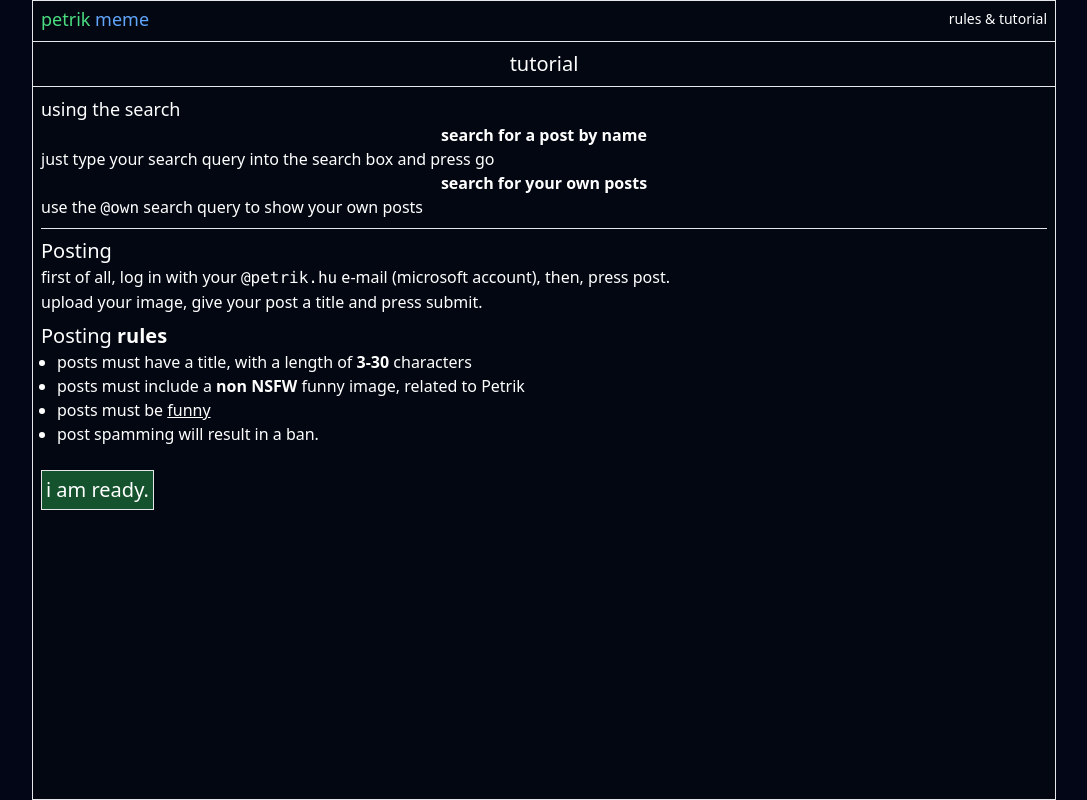
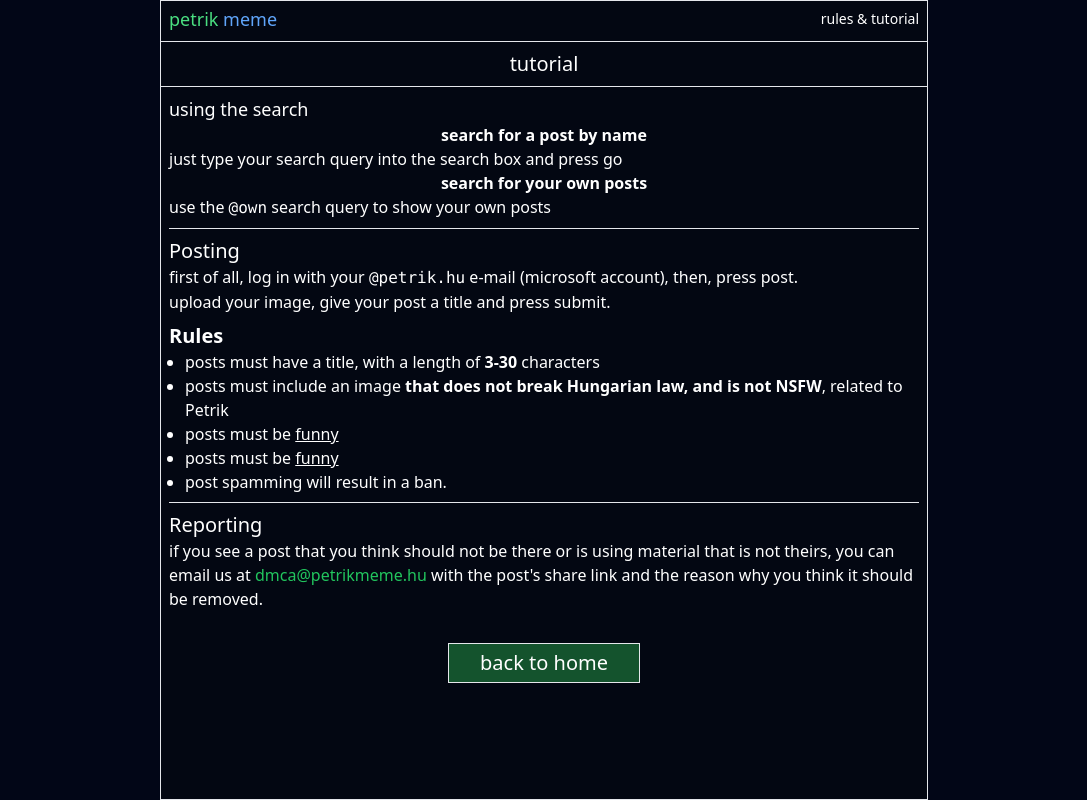
Before and after one commit to vinnie0612/electricboogaloo, a SvelteKit app: page /tutorial in a window 1280 px wide. Shown: the whole page, without its empty margins (96-1183 px from the left). Built offline with nearby package versions, Linux system fonts and the light colour scheme.

Commit message:
update tutorial

```diff
--- a/src/routes/tutorial/+page.svelte
+++ b/src/routes/tutorial/+page.svelte
@@ -8,7 +8,7 @@
 </head>
 
 <main
-  class="bg-gray-950 flex flex-row pt-1 max-h-screen min-h-screen text-white max-w-5xl mx-auto md:border"
+  class="bg-gray-950 flex flex-row pt-1 max-h-screen min-h-screen text-white max-w-3xl mx-auto md:border"
 >
   <div class="flex flex-col w-full">
     <Title />
@@ -35,13 +35,21 @@
           post.
         </p>
         <p>upload your image, give your post a title and press submit.</p>
-        <h2 class="text-xl mt-2">Posting <span class="font-bold">rules</span></h2>
+        <h2 class="text-xl mt-2"><span class="font-bold">Rules</span></h2>
         <ul class="list-disc ml-4">
           <li>
             posts must have a title, with a length of <span class="font-bold">3-30</span> characters
           </li>
           <li>
-            posts must include a <span class="font-bold">non NSFW</span> funny image, related to Petrik
+            posts must include an image <span class="font-bold"
+              >that does not break Hungarian law, and is not NSFW</span
+            >, related to Petrik
+          </li>
+          <li>
+            posts must be <a
+              href="https://dictionary.cambridge.org/dictionary/english/funny"
+              class="underline hover:font-bold">funny</a
+            >
           </li>
           <li>
             posts must be <a
@@ -52,14 +60,22 @@
           <li>post spamming will result in a ban.</li>
         </ul>
       </div>
-      <div class="mt-6 w-full px-2">
-        <button
-          class="text-center border p-1 text-xl h-10 bg-green-900 mb-3"
-          on:click={() => {
-            goto('/');
-          }}>i am ready.</button
-        >
+      <div class="mx-2">
+        <hr class="my-2" />
+        <h2 class="text-xl">Reporting</h2>
+        <p>
+          if you see a post that you think should not be there or is using material that is not
+          theirs, you can email us at
+          <a href="mailto:dmca@petrikmeme.hu" class="text-green-500"> dmca@petrikmeme.hu </a>
+          with the post's share link and the reason why you think it should be removed.
+        </p>
       </div>
+      <button
+        class="text-center border p-1 mt-8 text-xl h-10 bg-green-900 md:w-48 md:mx-auto mb-3"
+        on:click={() => {
+          goto('/');
+        }}>back to home</button
+      >
     </div>
   </div>
 </main>
```
